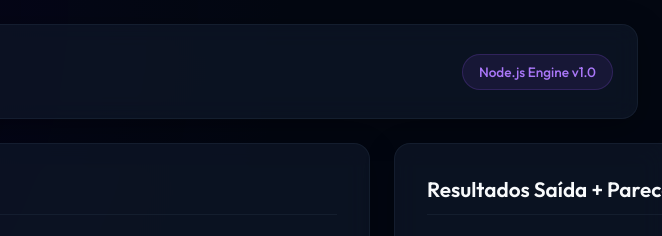
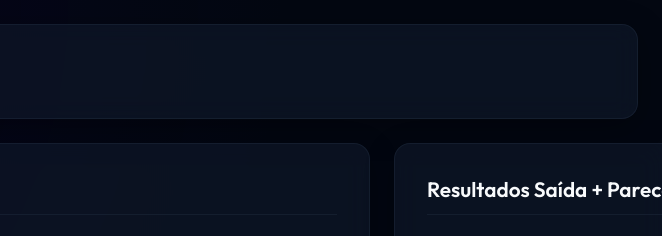
Before and after one commit to agilusinformatica/SimuladorTaxaPonderada, a website: page public/index.html in a window 1280 px wide. Shown: the top 236 px of the page, 618-1280 px from the left. Drawn offline with Linux system fonts and the light colour scheme.

Commit message:
retirando label desnecessário

```diff
--- a/public/index.html
+++ b/public/index.html
@@ -21,7 +21,6 @@
                     <p class="subtitle">Conversão do Modelo de Portabilidade & Refinanciamento (v.9)</p>
                 </div>
             </div>
-            <div class="header-badge">Node.js Engine v1.0</div>
         </header>
 
         <!-- Main Workspace -->
```
